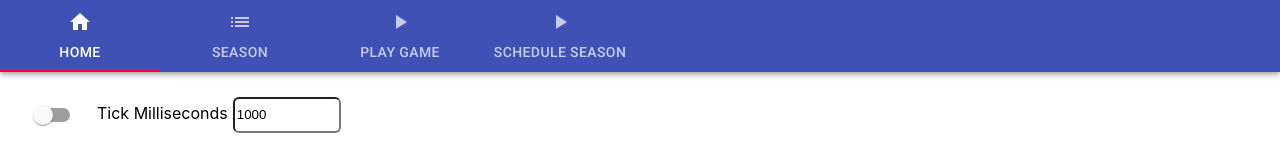
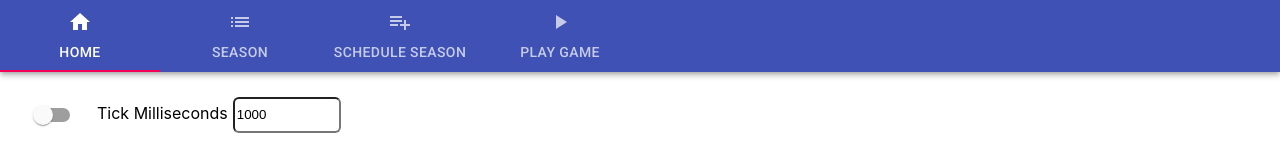
Before and after one commit to davidrawlings10/scoreboard-ui-original-cra, a React (Create React App) app: page / in a window 1280 px wide. Shown: the top 160 px of the page. Built offline with nearby package versions, Linux system fonts and the light colour scheme.

Commit message:
changing icon and winning team color

```diff
--- a/src/App.tsx
+++ b/src/App.tsx
@@ -4,7 +4,7 @@ import SeasonPage from "./SeasonPage";
 import StartGameForm from "./StartGameForm";
 import ScheduleSeasonForm from "./ScheduleSeasonForm";
 import { Tabs, Tab, AppBar, Box, ThemeProvider } from "@material-ui/core";
-import { Home, List, PlayArrow } from "@material-ui/icons";
+import { Home, List, PlayArrow, PlaylistAdd } from "@material-ui/icons";
 import { createMuiTheme } from "@material-ui/core/styles";
 
 interface TabPanelProps {
@@ -76,8 +76,8 @@ const App = () => {
           >
             <Tab label="Home" icon={<Home />} />
             <Tab label="Season" icon={<List />} />
+            <Tab label="Schedule Season" icon={<PlaylistAdd />} />
             <Tab label="Play Game" icon={<PlayArrow />} />
-            <Tab label="Schedule Season" icon={<PlayArrow />} />
           </Tabs>
         </AppBar>
         <TabPanel value={value} index={0}>
@@ -87,10 +87,10 @@ const App = () => {
           <SeasonPage />
         </TabPanel>
         <TabPanel value={value} index={2}>
-          <StartGameForm />
+          <ScheduleSeasonForm />
         </TabPanel>
         <TabPanel value={value} index={3}>
-          <ScheduleSeasonForm />
+          <StartGameForm />
         </TabPanel>
       </div>
     </ThemeProvider>
--- a/src/SeasonGameList.css
+++ b/src/SeasonGameList.css
@@ -34,5 +34,5 @@
 }
 
 .WinningTeamColor {
-  color: #fffaad;
+  color: orange; /*#fffaad;*/
 }
```
